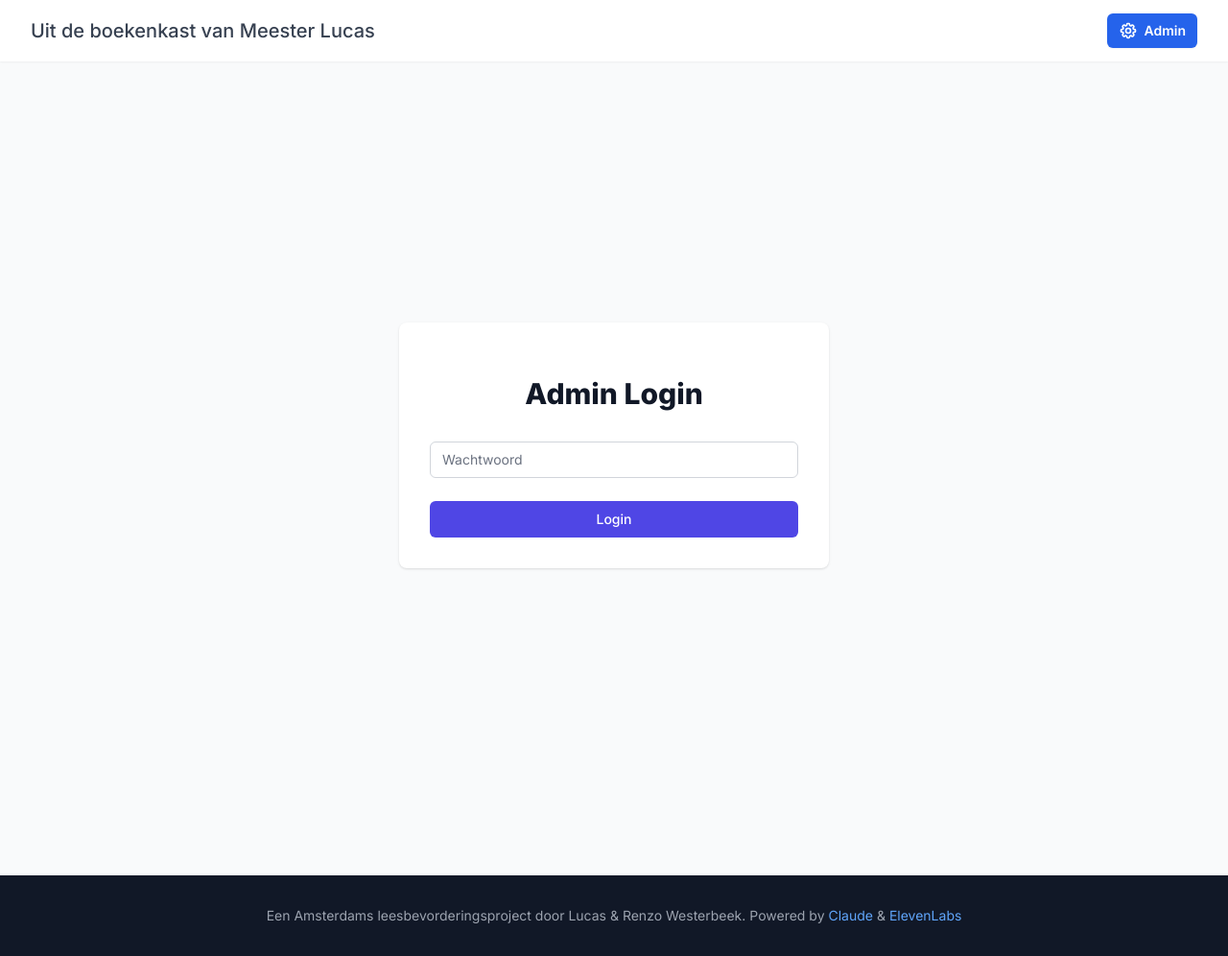
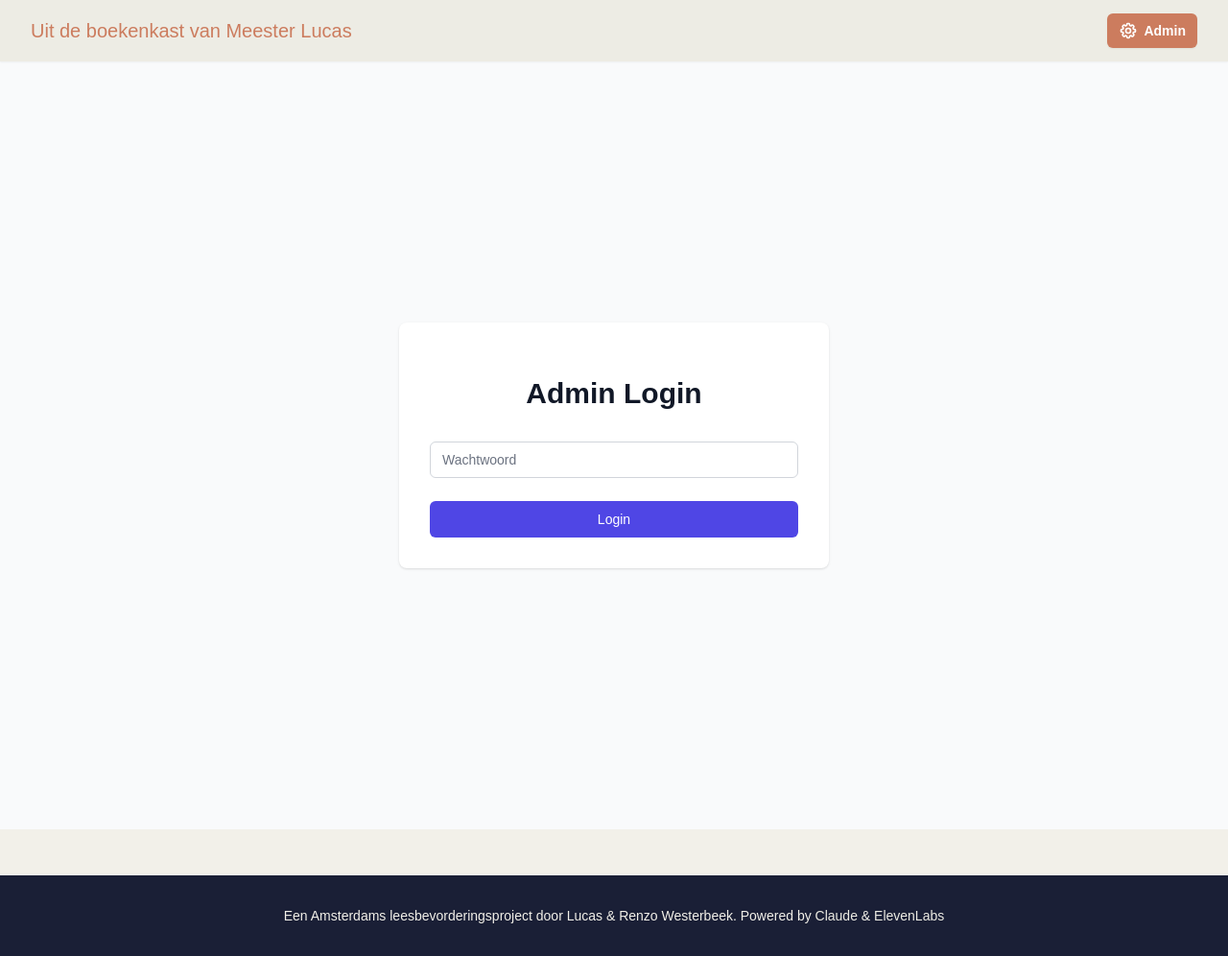
Before and after one commit to renzowesterbeek/lucasleest, a Next.js app: page /login in a window 1280 px wide. Shown: the whole page at 96% size. Built offline with nearby package versions, Linux system fonts and the light colour scheme.

Commit message:
feat: update color scheme and feedback visualization - Update color scheme to use Claude's warm beige and terracotta colors - Change footer to dark blue - Update feedback bar to use green/red colors - Keep neutral gray state for books without feedback

```diff
--- a/src/app/admin/page.tsx
+++ b/src/app/admin/page.tsx
@@ -41,10 +41,14 @@ interface Podcast {
 const FeedbackBar = ({ positive = 0, negative = 0 }: { positive: number; negative: number }) => {
   const total = positive + negative;
   const positivePercentage = total > 0 ? (positive / total) * 100 : 0;
+  const hasNoFeedback = total === 0;
 
   return (
     <div className="flex items-center gap-2">
-      <div className="flex-grow h-2 rounded-full overflow-hidden bg-gray-200">
+      <div className="flex-grow h-2 rounded-full overflow-hidden bg-[#dad5dd]">
+        {hasNoFeedback ? (
+          <div className="h-full w-full bg-[#dad5dd]" />
+        ) : (
           <div className="h-full flex">
             <div
               className="h-full bg-green-500 transition-all duration-300"
@@ -55,15 +59,16 @@ const FeedbackBar = ({ positive = 0, negative = 0 }: { positive: number; negativ
               style={{ width: `${100 - positivePercentage}%` }}
             />
           </div>
+        )}
       </div>
       <div className="flex gap-3 text-sm font-medium min-w-[80px] justify-end">
-        <span className="text-green-600 flex items-center gap-1">
+        <span className={`flex items-center gap-1 ${hasNoFeedback ? 'text-[#dad5dd]' : 'text-green-600'}`}>
           <svg className="w-4 h-4" fill="none" viewBox="0 0 24 24" stroke="currentColor">
             <path strokeLinecap="round" strokeLinejoin="round" strokeWidth={2} d="M14 10h4.764a2 2 0 011.789 2.894l-3.5 7A2 2 0 0115.263 21h-4.017c-.163 0-.326-.02-.485-.06L7 20m7-10V5a2 2 0 00-2-2h-.095c-.5 0-.905.405-.905.905 0 .714-.211 1.412-.608 2.006L7 11v9m7-10h-2M7 20H5a2 2 0 01-2-2v-6a2 2 0 012-2h2.5" />
           </svg>
           {positive}
         </span>
-        <span className="text-red-600 flex items-center gap-1">
+        <span className={`flex items-center gap-1 ${hasNoFeedback ? 'text-[#dad5dd]' : 'text-red-600'}`}>
           <svg className="w-4 h-4 rotate-180" fill="none" viewBox="0 0 24 24" stroke="currentColor">
             <path strokeLinecap="round" strokeLinejoin="round" strokeWidth={2} d="M14 10h4.764a2 2 0 011.789 2.894l-3.5 7A2 2 0 0115.263 21h-4.017c-.163 0-.326-.02-.485-.06L7 20m7-10V5a2 2 0 00-2-2h-.095c-.5 0-.905.405-.905.905 0 .714-.211 1.412-.608 2.006L7 11v9m7-10h-2M7 20H5a2 2 0 01-2-2v-6a2 2 0 012-2h2.5" />
           </svg>
@@ -252,35 +257,20 @@ export default function PodcastAdminPage() {
     // Reset audio player by clearing and re-setting the book
     setSelectedBook(null);
     setTimeout(() => setSelectedBook(podcast), 0);
-
-    // Increment play count
-    try {
-      await fetch('/api/podcasts/script', {
-        method: 'PATCH',
-        headers: {
-          'Content-Type': 'application/json',
-        },
-        body: JSON.stringify({ id: podcast.id }),
-      });
-      // Refresh the podcast list to get updated play counts
-      fetchPodcasts();
-    } catch (error) {
-      console.error('Error updating play count:', error);
-    }
   };
 
   return (
-    <div className="max-w-2xl mx-auto p-6 bg-white rounded-lg shadow">
-      <h1 className="text-2xl font-semibold mb-6 text-indigo-600">Nieuwe Podcast Creëren</h1>
+    <div className="max-w-2xl mx-auto p-6 bg-[#edece4] rounded-lg shadow">
+      <h1 className="text-2xl font-semibold mb-6 text-[#cc7c5e]">Nieuwe Podcast Creëren</h1>
 
       {error && (
-        <div className="p-4 mb-6 rounded-md bg-red-100 text-red-900 border border-red-200">
+        <div className="p-4 mb-6 rounded-md bg-red-50 text-red-900 border border-red-200">
           {error}
         </div>
       )}
 
       {successMessage && (
-        <div className="p-4 mb-6 rounded-md bg-green-100 text-green-900 border border-green-200">
+        <div className="p-4 mb-6 rounded-md bg-[#f2f0e9] text-[#cc7c5e] border border-[#cc7c5e]/20">
           {successMessage}
         </div>
       )}
@@ -384,8 +374,8 @@ export default function PodcastAdminPage() {
           disabled={isLoading}
           className={`w-full flex justify-center py-3 px-4 border border-transparent rounded-md shadow-sm text-sm font-medium text-white ${
             isLoading
-              ? 'bg-indigo-400 cursor-not-allowed'
-              : 'bg-indigo-600 hover:bg-indigo-700 focus:outline-none focus:ring-2 focus:ring-offset-2 focus:ring-indigo-500'
+              ? 'bg-[#cc7c5e]/60 cursor-not-allowed'
+              : 'bg-[#cc7c5e] hover:bg-[#b56a50] focus:outline-none focus:ring-2 focus:ring-offset-2 focus:ring-[#cc7c5e]'
           }`}
         >
           {isLoading ? 'Script Genereren...' : 'Podcast Genereren'}
@@ -393,26 +383,26 @@ export default function PodcastAdminPage() {
       </form>
 
       {generatedScript && (
-        <div className="mt-8 p-6 bg-gray-50 rounded-lg border border-gray-200">
+        <div className="mt-8 p-6 bg-[#f2f0e9] rounded-lg border border-[#dad5dd]">
           <div className="flex justify-between items-center mb-4">
-            <h2 className="text-lg font-medium text-gray-900">Script</h2>
+            <h2 className="text-lg font-medium text-[#cc7c5e]">Script</h2>
             <button
               onClick={handleGenerateAudio}
               disabled={isGeneratingAudio}
               className={`inline-flex items-center px-4 py-2 border border-transparent rounded-md shadow-sm text-sm font-medium text-white ${
                 isGeneratingAudio
-                  ? 'bg-indigo-400 cursor-not-allowed'
-                  : 'bg-indigo-600 hover:bg-indigo-700 focus:outline-none focus:ring-2 focus:ring-offset-2 focus:ring-indigo-500'
+                  ? 'bg-[#cc7c5e]/60 cursor-not-allowed'
+                  : 'bg-[#cc7c5e] hover:bg-[#b56a50] focus:outline-none focus:ring-2 focus:ring-offset-2 focus:ring-[#cc7c5e]'
               }`}
             >
               {isGeneratingAudio ? 'Audio Genereren...' : 'Genereer Audio'}
             </button>
           </div>
-          <div className="prose prose-indigo max-w-none">
+          <div className="prose max-w-none">
             <textarea
               value={editedScript !== null ? editedScript : generatedScript}
               onChange={(e) => setEditedScript(e.target.value)}
-              className="w-full h-96 font-mono text-sm text-gray-800 p-4 rounded-md border border-gray-200 focus:border-indigo-500 focus:ring-1 focus:ring-indigo-500"
+              className="w-full h-96 font-mono text-sm text-[#cc7c5e] p-4 rounded-md border border-[#dad5dd] focus:border-[#cc7c5e] focus:ring-1 focus:ring-[#cc7c5e] bg-white"
               placeholder="Script text..."
             />
           </div>
@@ -430,19 +420,19 @@ export default function PodcastAdminPage() {
 
       {podcasts.length > 0 && (
         <div className="mt-8">
-          <h2 className="text-xl font-semibold mb-4">Bestaande Podcasts</h2>
+          <h2 className="text-xl font-semibold mb-4 text-[#cc7c5e]">Bestaande Podcasts</h2>
           <ul className="space-y-2">
             {podcasts.map((podcast) => (
               <li
                 key={podcast.id}
-                className="flex flex-col gap-2 p-4 hover:bg-gray-50 rounded-lg cursor-pointer"
+                className="flex flex-col gap-2 p-4 hover:bg-[#f2f0e9] rounded-lg cursor-pointer border border-[#dad5dd] bg-white"
                 onClick={() => handlePodcastPlay(podcast)}
               >
                 <div className="flex justify-between items-center">
-                  <span className="text-gray-700 hover:text-indigo-600">
+                  <span className="text-[#cc7c5e] hover:text-[#b56a50] transition-colors">
                     {podcast.title}
                   </span>
-                  <span className="text-sm text-gray-500">
+                  <span className="text-sm text-[#897dc9]">
                     {podcast.playCount || 0} keer afgespeeld
                   </span>
                 </div>
--- a/src/app/layout.tsx
+++ b/src/app/layout.tsx
@@ -1,26 +1,17 @@
 import './globals.css'
 import type { Metadata } from 'next'
-import { Inter } from 'next/font/google'
+import { Lato } from 'next/font/google'
 import Link from 'next/link'
 
-const inter = Inter({ subsets: ['latin'] })
+const lato = Lato({
+  subsets: ['latin'],
+  weight: ['400', '700'],
+  display: 'swap',
+})
 
 export const metadata: Metadata = {
   title: 'Lucas Leest',
-  description: 'Luisterboeken voor Lucas',
-  robots: {
-    index: false,
-    follow: false,
-    nocache: true,
-    googleBot: {
-      index: false,
-      follow: false,
-      noimageindex: true,
-      'max-video-preview': -1,
-      'max-image-preview': 'none',
-      'max-snippet': -1,
-    },
-  },
+  description: 'Luister naar boeken voorgelezen door Lucas',
 }
 
 export default function RootLayout({
@@ -29,21 +20,20 @@ export default function RootLayout({
   children: React.ReactNode
 }) {
   return (
-    <html lang="nl">
-      <body className={inter.className}>
-        <main className="min-h-screen bg-gray-50">
-          <div className="fixed top-0 left-0 right-0 z-50 bg-white shadow-sm">
+    <html lang="nl" className={lato.className}>
+      <body className="bg-[#f2f0e9]">
+        <div className="fixed top-0 left-0 right-0 z-50 bg-[#edece4] shadow-sm">
           <div className="max-w-7xl mx-auto px-4 sm:px-6 lg:px-8">
             <div className="flex h-16 items-center justify-between">
               <div className="flex-shrink-0">
-                  <Link href="/" className="hover:text-gray-900 transition-colors">
-                    <h1 className="text-xl font-medium text-gray-700">Uit de boekenkast van Meester Lucas</h1>
+                <Link href="/" className="hover:text-[#cc7c5e] transition-colors">
+                  <h1 className="text-xl font-medium text-[#cc7c5e]">Uit de boekenkast van Meester Lucas</h1>
                 </Link>
               </div>
               <div className="flex items-center">
                 <a
                   href="/admin"
-                    className="inline-flex items-center gap-x-1.5 rounded-md bg-blue-600 px-3 py-2 text-sm font-semibold text-white shadow-sm hover:bg-blue-500 focus-visible:outline focus-visible:outline-2 focus-visible:outline-offset-2 focus-visible:outline-blue-600"
+                  className="inline-flex items-center gap-x-1.5 rounded-md bg-[#cc7c5e] px-3 py-2 text-sm font-semibold text-white shadow-sm hover:bg-[#b56a50] focus-visible:outline focus-visible:outline-2 focus-visible:outline-offset-2 focus-visible:outline-[#cc7c5e]"
                 >
                   <svg className="h-5 w-5" viewBox="0 0 24 24" fill="none" stroke="currentColor">
                     <path strokeLinecap="round" strokeLinejoin="round" strokeWidth={2} d="M10.343 3.94c.09-.542.56-.94 1.11-.94h1.093c.55 0 1.02.398 1.11.94l.149.894c.07.424.384.764.78.93.398.164.855.142 1.205-.108l.737-.527a1.125 1.125 0 011.45.12l.773.774c.39.389.44 1.002.12 1.45l-.527.737c-.25.35-.272.806-.107 1.204.165.397.505.71.93.78l.893.15c.543.09.94.56.94 1.109v1.094c0 .55-.397 1.02-.94 1.11l-.893.149c-.425.07-.765.383-.93.78-.165.398-.143.854.107 1.204l.527.738c.32.447.269 1.06-.12 1.45l-.774.773a1.125 1.125 0 01-1.449.12l-.738-.527c-.35-.25-.806-.272-1.203-.107-.397.165-.71.505-.781.929l-.149.894c-.09.542-.56.94-1.11.94h-1.094c-.55 0-1.019-.398-1.11-.94l-.148-.894c-.071-.424-.384-.764-.781-.93-.398-.164-.854-.142-1.204.108l-.738.527c-.447.32-1.06.269-1.45-.12l-.773-.774a1.125 1.125 0 01-.12-1.45l.527-.737c.25-.35.273-.806.108-1.204-.165-.397-.505-.71-.93-.78l-.894-.15c-.542-.09-.94-.56-.94-1.109v-1.094c0-.55.398-1.02.94-1.11l.894-.149c.424-.07.765-.383.93-.78.165-.398.143-.854-.107-1.204l-.527-.738a1.125 1.125 0 01.12-1.45l.773-.773a1.125 1.125 0 011.45-.12l.737.527c.35.25.807.272 1.204.107.397-.165.71-.505.78-.929l.15-.894z" />
@@ -55,18 +45,18 @@ export default function RootLayout({
             </div>
           </div>
         </div>
-          <div className="pt-16">
+        <main className="pt-16">
           {children}
-          </div>
-          <footer className="bg-gray-900 mt-12">
+        </main>
+        <footer className="bg-[#1a1f36] mt-12">
           <div className="max-w-7xl mx-auto py-8 px-4 sm:px-6 lg:px-8">
-              <p className="text-center text-sm text-gray-400">
+            <p className="text-center text-sm text-[#f2f0e9]">
               Een Amsterdams leesbevorderingsproject door Lucas & Renzo Westerbeek. Powered by{' '}
               <a
                 href="https://www.anthropic.com/claude"
                 target="_blank"
                 rel="noopener noreferrer"
-                  className="text-blue-400 hover:text-blue-300 transition-colors"
+                className="text-[#edece4] hover:text-white transition-colors"
               >
                 Claude
               </a>
@@ -75,14 +65,13 @@ export default function RootLayout({
                 href="https://elevenlabs.io"
                 target="_blank"
                 rel="noopener noreferrer"
-                  className="text-blue-400 hover:text-blue-300 transition-colors"
+                className="text-[#edece4] hover:text-white transition-colors"
               >
                 ElevenLabs
               </a>
             </p>
           </div>
         </footer>
-        </main>
       </body>
     </html>
   )
```
Lines whose indentation alone changed are shown as unchanged.
